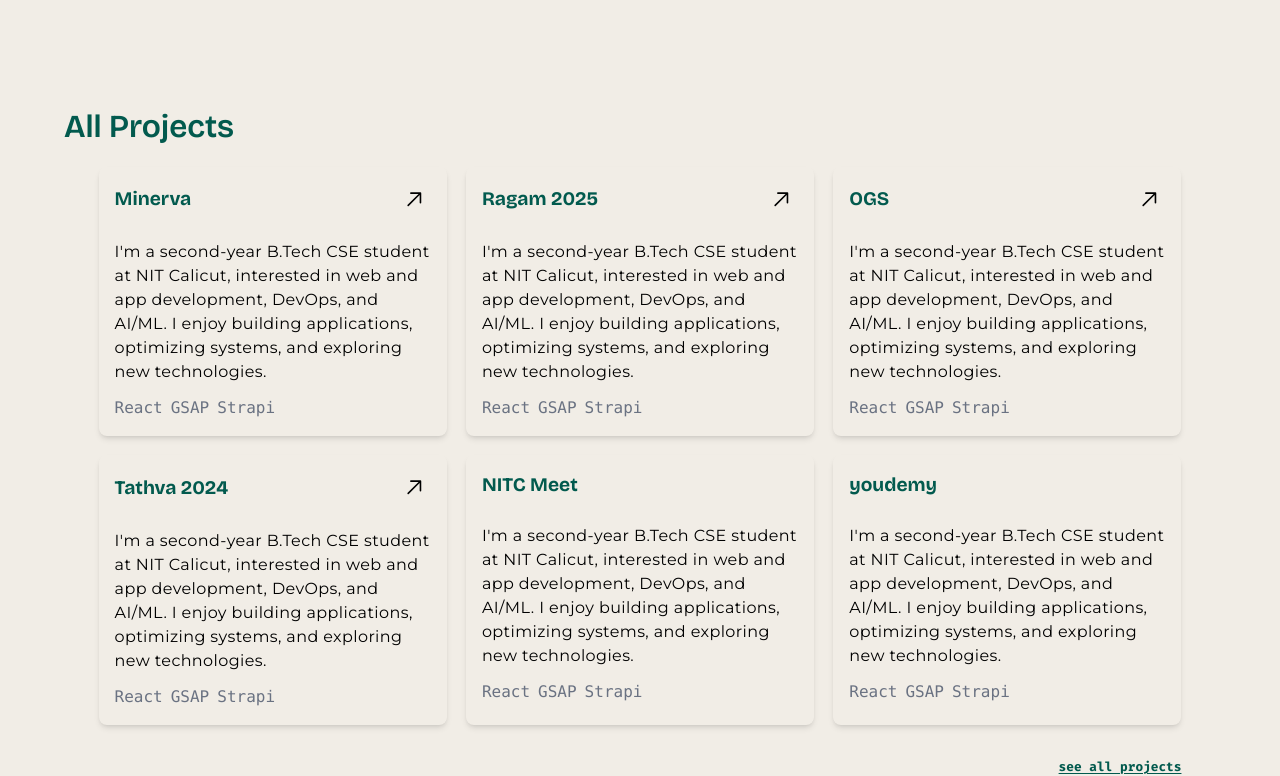
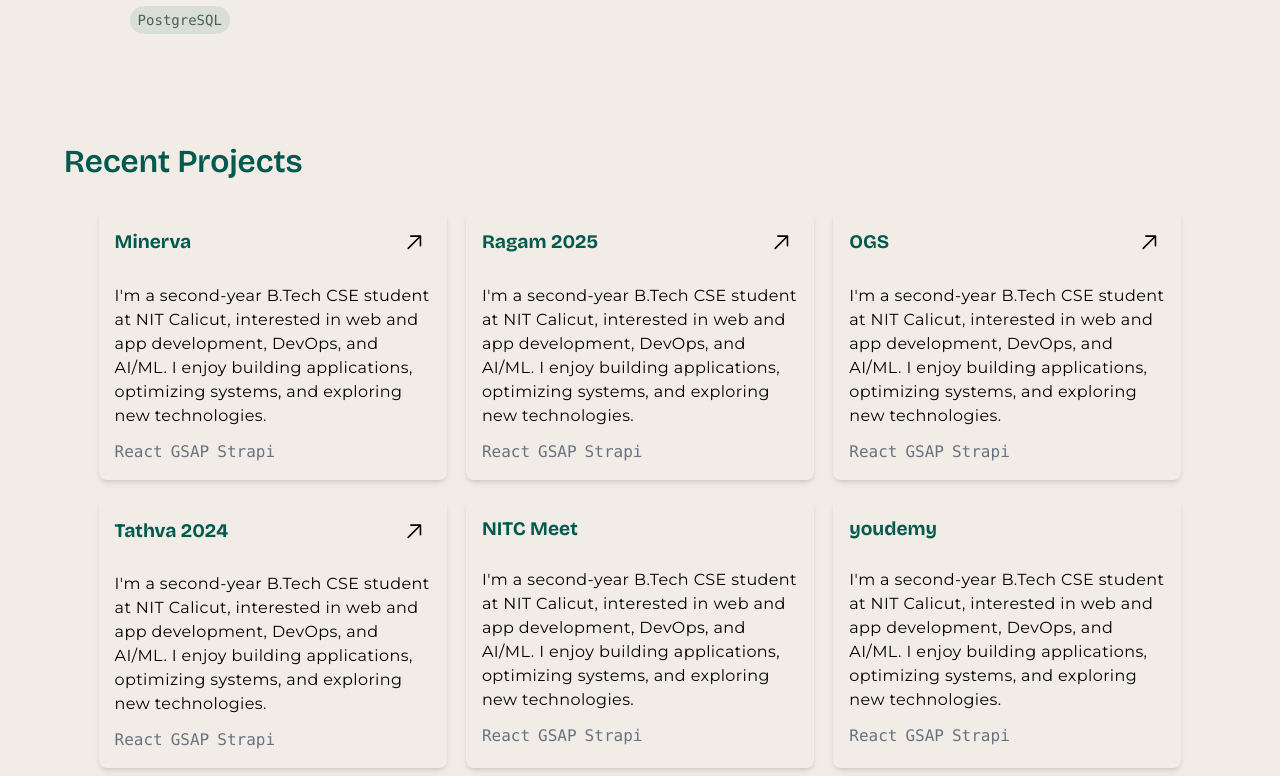
Before and after one commit to Centinoughty/portfolio-website, a Next.js app: page / in a window 1280 px wide. Shown: the part 1608-2384 px from the top of the page. Built offline with nearby package versions, Linux system fonts and the light colour scheme.

Commit message:
fixed padding

```diff
--- a/src/app/page.tsx
+++ b/src/app/page.tsx
@@ -67,7 +67,7 @@
 
       <section id="projects" className="mx-[5%]">
         <Title text="Featured Projects" />
-        <div className="md:mx-[3%] grid lg:grid-cols-2 gap-[5%]">
+        <div className="md:mx-[5%] grid lg:grid-cols-2 gap-[5%]">
           {featured.map((feature, idx) => (
             <FeatureCard key={idx} feature={feature} />
           ))}
@@ -77,7 +77,7 @@
       <div className="my-[12vh]"></div>
 
       <section id="all-projects" className="mx-[5%]">
-        <Title text="All Projects" />
+        <Title text="Recent Projects" />
         <div className="md:mx-[3%] grid grid-cols-1 md:grid-cols-2 lg:grid-cols-3 gap-[1.5vw]">
           {projects.slice(0, 6).map((project, idx) => (
             <ProjectCard key={idx} project={project} />
--- a/src/app/projects/page.tsx
+++ b/src/app/projects/page.tsx
@@ -3,7 +3,7 @@
 export default function Home() {
   return (
     <>
-      <main className="pt-16 mx-[5%]">
+      <main className="pt-20 mx-[5%]">
         <h1
           className={`${bric.className} text-[var(--primary-color)] font-bold text-[8vw] md:text-[5vw] lg:text-[4vw] xl:text-[3vw]`}
         >
--- a/src/components/Text/Title.tsx
+++ b/src/components/Text/Title.tsx
@@ -4,7 +4,7 @@
   return (
     <>
       <h2
-        className={`${bric.className} my-4 text-[var(--primary-color)] font-semibold text-[9vw] sm:text-[7vw] md:text-[4.2vw] lg:text-[2.5vw]`}
+        className={`${bric.className} my-6 text-[var(--primary-color)] font-semibold text-[9vw] sm:text-[7vw] md:text-[4.2vw] lg:text-[2.5vw]`}
       >
         {text}
       </h2>
```
